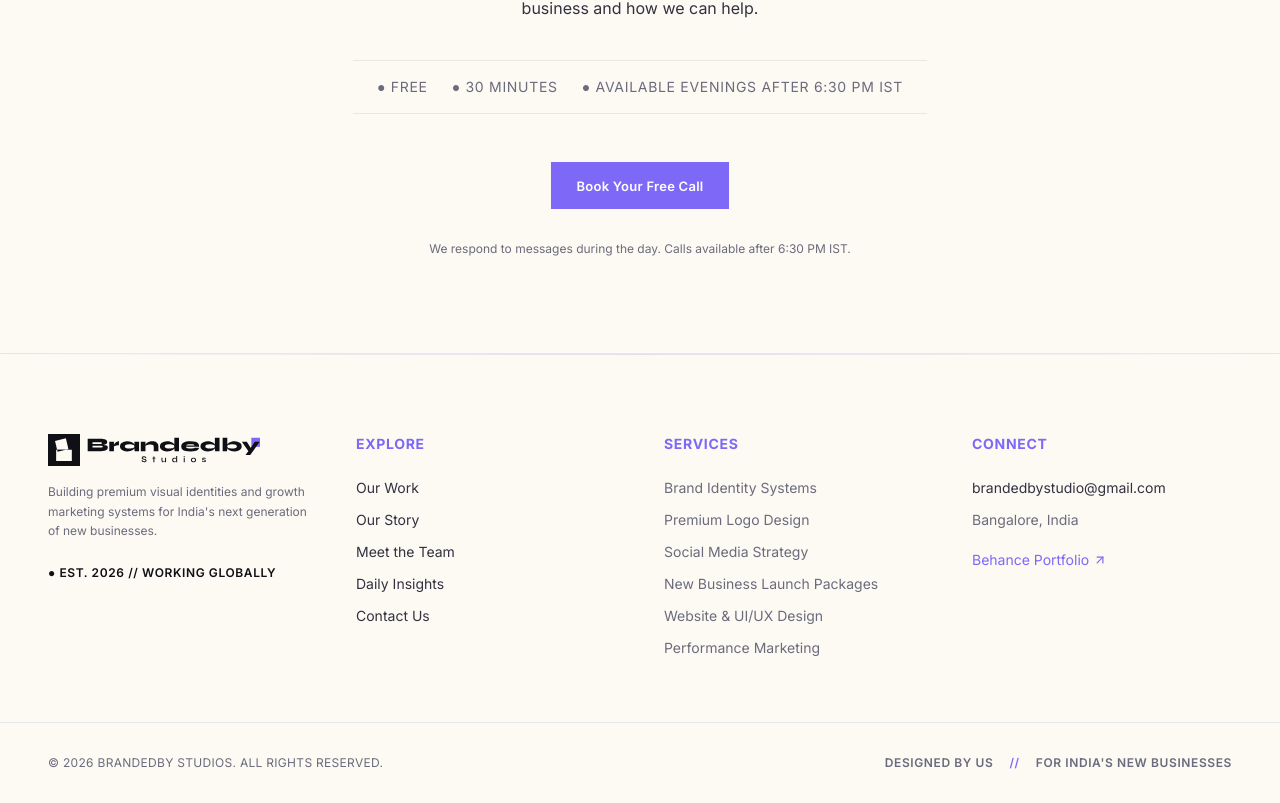
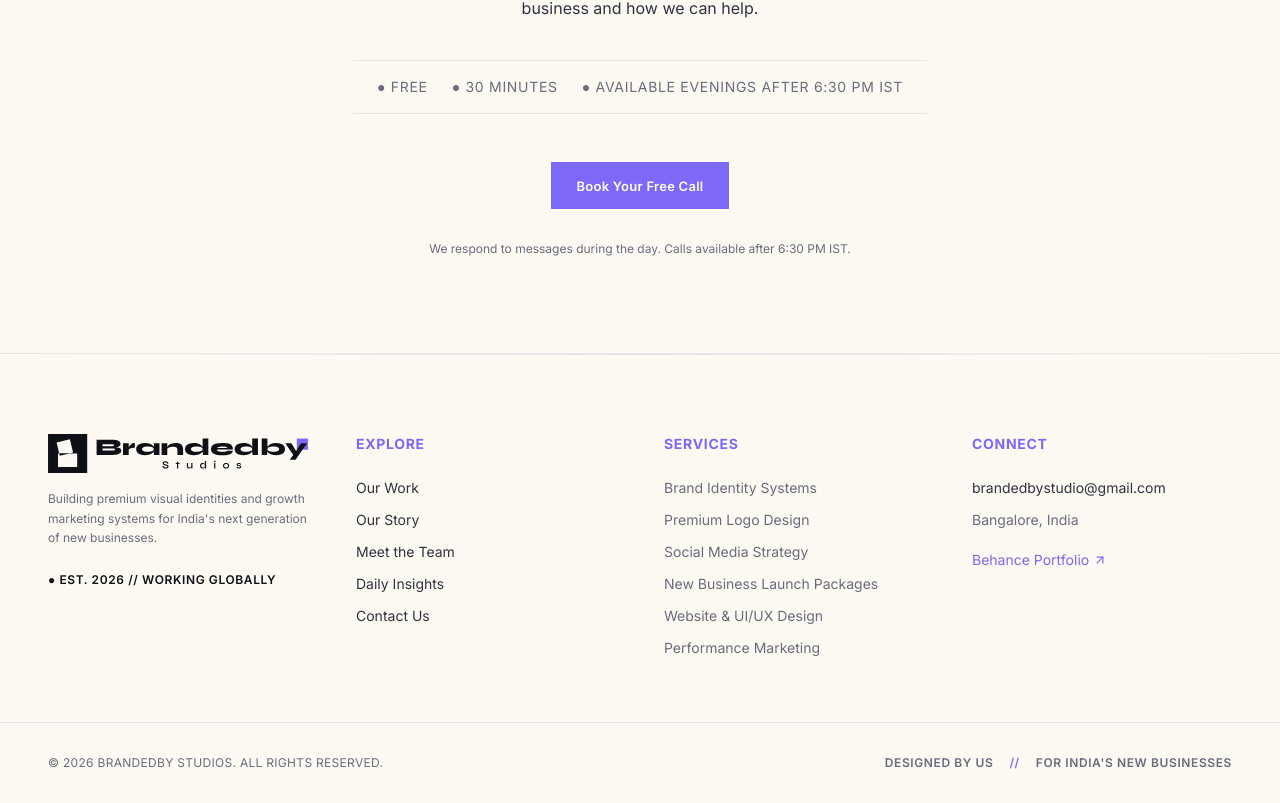
Before and after one commit to Hakkim1/brandedby-website, a Next.js app: page / in a window 1280 px wide. Shown: the part 5760-6563 px from the top of the page. Built offline with nearby package versions, Linux system fonts and the light colour scheme.

Commit message:
style: make footer logo full column width aligned with text below

```diff
--- a/components/Footer.js
+++ b/components/Footer.js
@@ -16,9 +16,9 @@ export default function Footer() {
       <div className="max-w-[1400px] mx-auto px-6 md:px-12 grid grid-cols-1 md:grid-cols-4 gap-12 mb-16">
         {/* Col 1: Brand Info */}
         <div className="flex flex-col gap-4">
-          <Link href="/" className="flex items-center group w-max">
-            <Logo className="h-8 w-auto transition-transform duration-300 group-hover:scale-[1.02]" />
-          </Link>
+          <div className="w-full">
+              <Logo className="w-full h-auto transition-transform duration-300 group-hover:scale-[1.02]" />
+            </div>
           <p className="text-muted text-xs leading-relaxed max-w-xs font-normal">
             Building premium visual identities and growth marketing systems for India's next generation of new businesses.
           </p>
```
